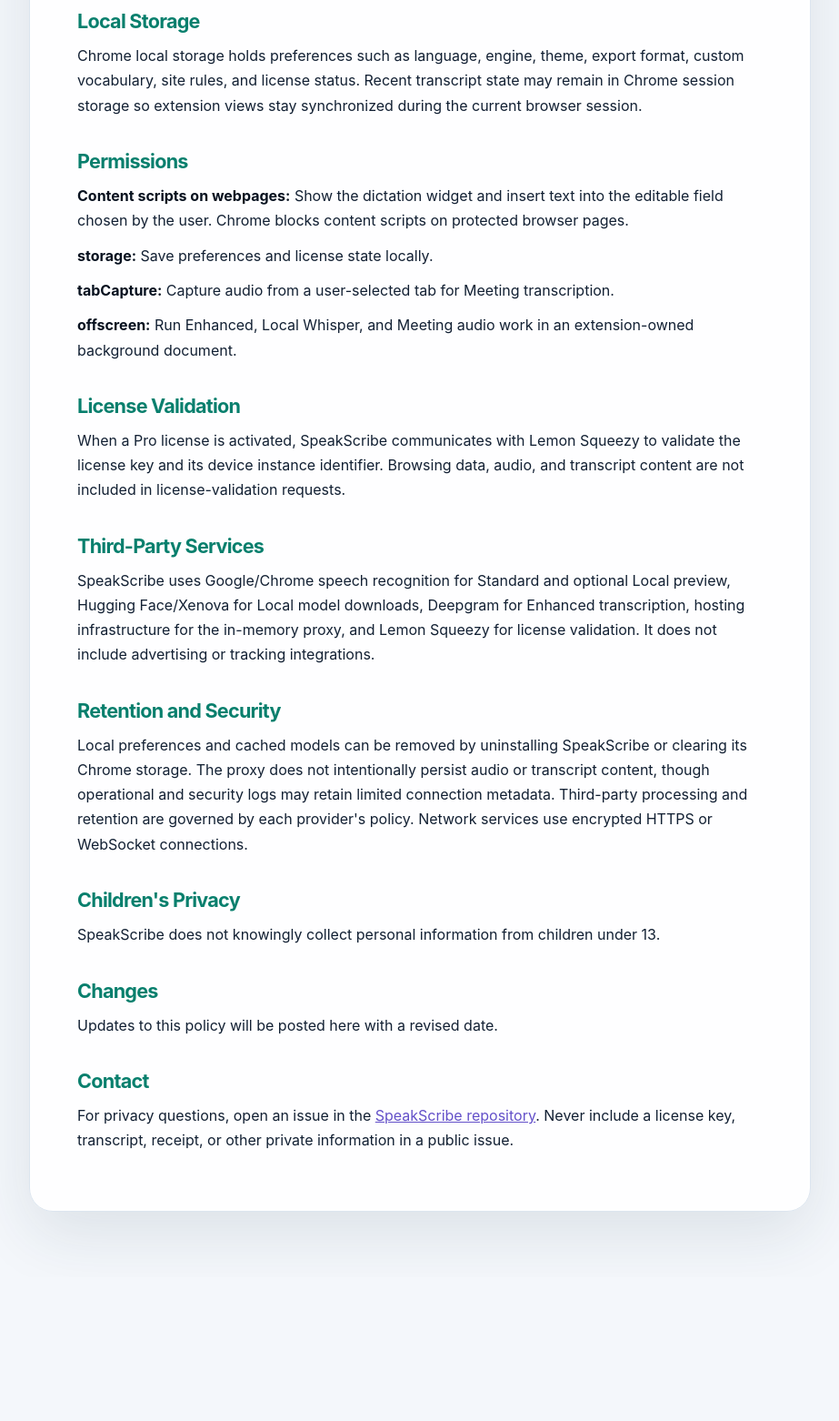
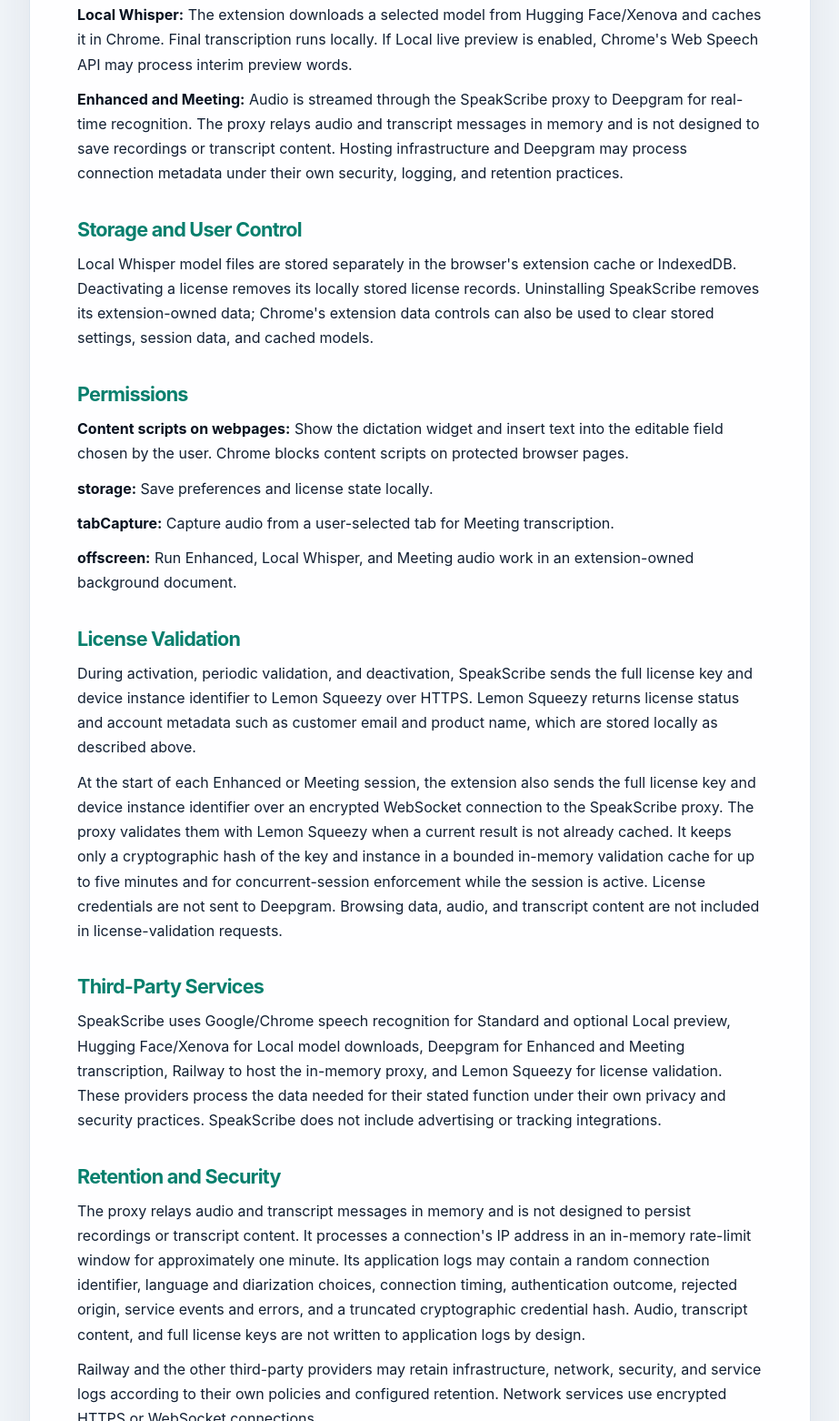
Before and after one commit to caelicode/caelicode.github.io, a website: page speakscribe/privacy.html in a window 1280 px wide. Shown: the part 1238-2800 px from the top of the page at 91% size, without its empty margins (178-1101 px from the left). Before the commit the page ends 2642 px from the top, so only its background shows below. Drawn offline with Linux system fonts and the light colour scheme.

Commit message:
docs: disclose complete SpeakScribe data flow

```diff
--- a/speakscribe/privacy.html
+++ b/speakscribe/privacy.html
@@ -118,7 +118,8 @@
       <p>SpeakScribe's use and transfer of information received from Google APIs complies with the Chrome Web Store User Data Policy, including its Limited Use requirements. Data is used only to provide or improve the transcription features the user chooses. SpeakScribe does not sell user data, use it for advertising, use it to determine creditworthiness, or allow humans to read transcript content except with the user's explicit consent for support, when necessary for security, or when legally required.</p>
 
       <h2>Data Collection</h2>
-      <p>SpeakScribe does not include analytics, advertising, or tracking SDKs. It stores preferences, custom vocabulary, site rules, recent transcript session state, and license state in Chrome extension storage.</p>
+      <p>SpeakScribe does not include analytics, advertising, or tracking SDKs. In Chrome local storage it keeps dictation, display, export, and interface preferences; custom vocabulary and voice commands; per-site rules, including the relevant site hostnames; widget position; meeting-mode state; and install or trial timestamps. When a paid license is activated, it also keeps the full license key, device instance identifier, customer email and product name returned by Lemon Squeezy, and activation and last-validation timestamps. These records are held in the user's Chrome profile and are not separately encrypted by SpeakScribe.</p>
+      <p>During a transcription session, transcript text, line timestamps, and active-capture state are kept in Chrome's temporary session storage so extension views remain synchronized. SpeakScribe does not write that transcript state to its persistent local storage. Chrome clears session storage when the extension is reloaded or updated and when the browser restarts.</p>
       <p>The extension does not request Chrome's browsing-history permission. Its content script is present on webpages so the widget can appear and place dictated text into the editable field selected by the user. Audio and transcript data are processed only for the selected transcription mode.</p>
 
       <h2>Speech Processing</h2>
@@ -126,8 +127,8 @@
       <p><strong>Local Whisper:</strong> The extension downloads a selected model from Hugging Face/Xenova and caches it in Chrome. Final transcription runs locally. If Local live preview is enabled, Chrome's Web Speech API may process interim preview words.</p>
       <p><strong>Enhanced and Meeting:</strong> Audio is streamed through the SpeakScribe proxy to Deepgram for real-time recognition. The proxy relays audio and transcript messages in memory and is not designed to save recordings or transcript content. Hosting infrastructure and Deepgram may process connection metadata under their own security, logging, and retention practices.</p>
 
-      <h2>Local Storage</h2>
-      <p>Chrome local storage holds preferences such as language, engine, theme, export format, custom vocabulary, site rules, and license status. Recent transcript state may remain in Chrome session storage so extension views stay synchronized during the current browser session.</p>
+      <h2>Storage and User Control</h2>
+      <p>Local Whisper model files are stored separately in the browser's extension cache or IndexedDB. Deactivating a license removes its locally stored license records. Uninstalling SpeakScribe removes its extension-owned data; Chrome's extension data controls can also be used to clear stored settings, session data, and cached models.</p>
 
       <h2>Permissions</h2>
       <p><strong>Content scripts on webpages:</strong> Show the dictation widget and insert text into the editable field chosen by the user. Chrome blocks content scripts on protected browser pages.</p>
@@ -136,13 +137,15 @@
       <p><strong>offscreen:</strong> Run Enhanced, Local Whisper, and Meeting audio work in an extension-owned background document.</p>
 
       <h2>License Validation</h2>
-      <p>When a Pro license is activated, SpeakScribe communicates with Lemon Squeezy to validate the license key and its device instance identifier. Browsing data, audio, and transcript content are not included in license-validation requests.</p>
+      <p>During activation, periodic validation, and deactivation, SpeakScribe sends the full license key and device instance identifier to Lemon Squeezy over HTTPS. Lemon Squeezy returns license status and account metadata such as customer email and product name, which are stored locally as described above.</p>
+      <p>At the start of each Enhanced or Meeting session, the extension also sends the full license key and device instance identifier over an encrypted WebSocket connection to the SpeakScribe proxy. The proxy validates them with Lemon Squeezy when a current result is not already cached. It keeps only a cryptographic hash of the key and instance in a bounded in-memory validation cache for up to five minutes and for concurrent-session enforcement while the session is active. License credentials are not sent to Deepgram. Browsing data, audio, and transcript content are not included in license-validation requests.</p>
 
       <h2>Third-Party Services</h2>
-      <p>SpeakScribe uses Google/Chrome speech recognition for Standard and optional Local preview, Hugging Face/Xenova for Local model downloads, Deepgram for Enhanced transcription, hosting infrastructure for the in-memory proxy, and Lemon Squeezy for license validation. It does not include advertising or tracking integrations.</p>
+      <p>SpeakScribe uses Google/Chrome speech recognition for Standard and optional Local preview, Hugging Face/Xenova for Local model downloads, Deepgram for Enhanced and Meeting transcription, Railway to host the in-memory proxy, and Lemon Squeezy for license validation. These providers process the data needed for their stated function under their own privacy and security practices. SpeakScribe does not include advertising or tracking integrations.</p>
 
       <h2>Retention and Security</h2>
-      <p>Local preferences and cached models can be removed by uninstalling SpeakScribe or clearing its Chrome storage. The proxy does not intentionally persist audio or transcript content, though operational and security logs may retain limited connection metadata. Third-party processing and retention are governed by each provider's policy. Network services use encrypted HTTPS or WebSocket connections.</p>
+      <p>The proxy relays audio and transcript messages in memory and is not designed to persist recordings or transcript content. It processes a connection's IP address in an in-memory rate-limit window for approximately one minute. Its application logs may contain a random connection identifier, language and diarization choices, connection timing, authentication outcome, rejected origin, service events and errors, and a truncated cryptographic credential hash. Audio, transcript content, and full license keys are not written to application logs by design.</p>
+      <p>Railway and the other third-party providers may retain infrastructure, network, security, and service logs according to their own policies and configured retention. Network services use encrypted HTTPS or WebSocket connections.</p>
 
       <h2>Children's Privacy</h2>
       <p>SpeakScribe does not knowingly collect personal information from children under 13.</p>
@@ -151,7 +154,7 @@
       <p>Updates to this policy will be posted here with a revised date.</p>
 
       <h2>Contact</h2>
-      <p>For privacy questions, open an issue in the <a href="https://github.com/caelicode/speakscribe/issues">SpeakScribe repository</a>. Never include a license key, transcript, receipt, or other private information in a public issue.</p>
+      <p>For privacy questions, use the <a href="https://caelicode.com/contact">CaeliCode contact page</a>. Never include a license key, transcript, receipt, or other private information unless it is necessary to resolve your request.</p>
     </article>
   </main>
 </body>
```
